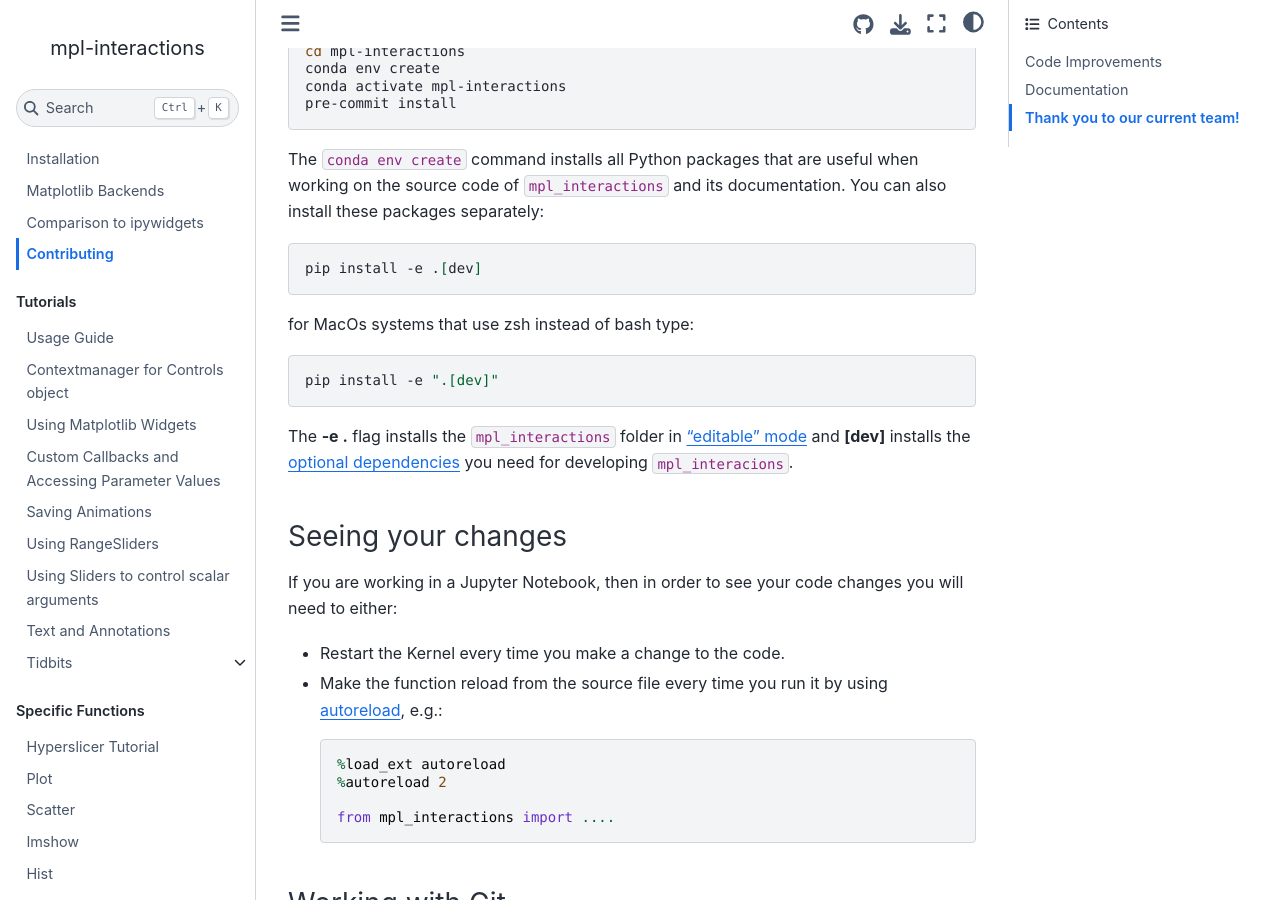
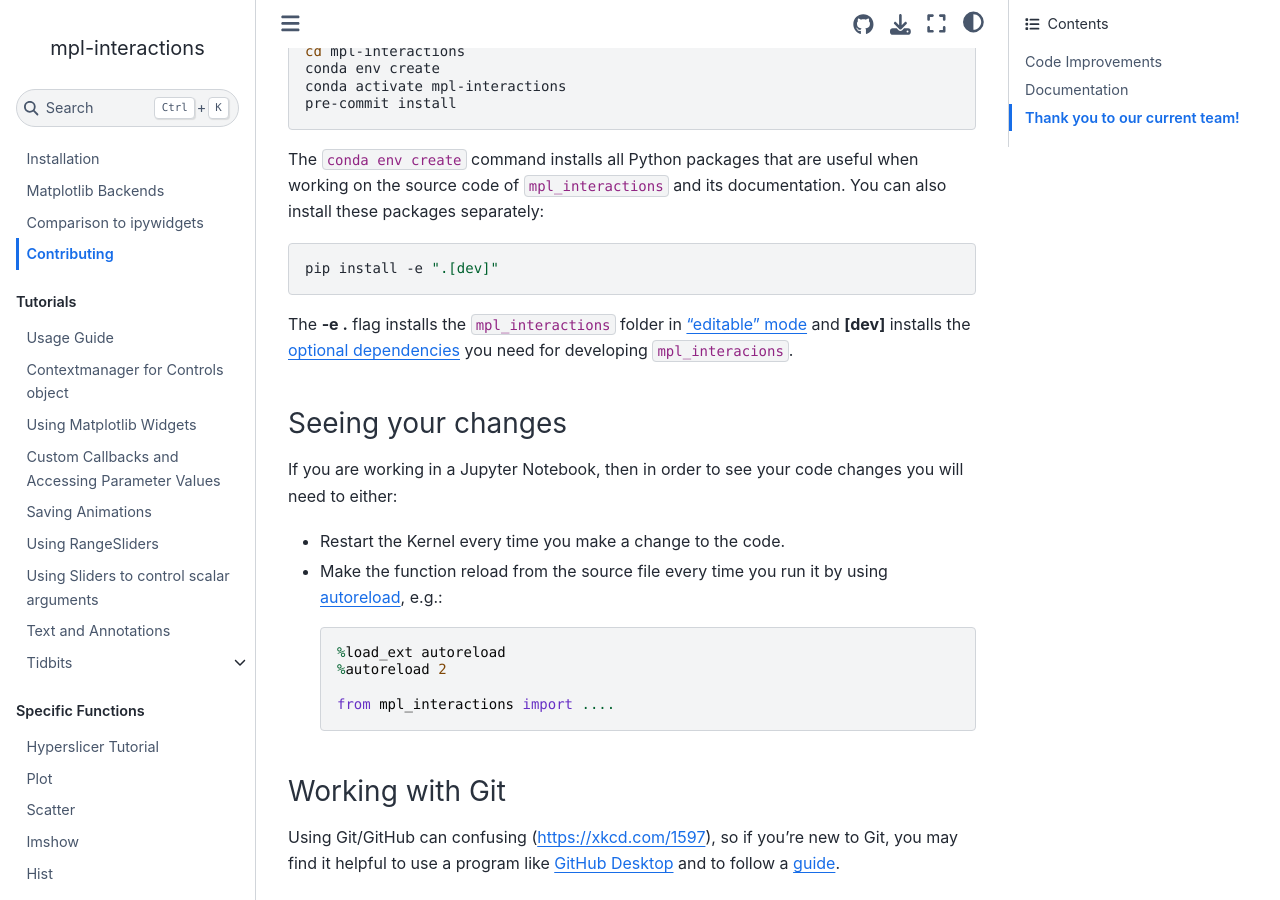
Before and after one commit to mpl-extensions/mpl-interactions, a Sphinx documentation site: the page built from docs/contributing.md, in a window 1280 px wide and 900 px high, scrolled down 401 px. Built offline with Sphinx 7.4.7 and the Sphinx Book theme 1.1.4, drawn with Linux system fonts in a browser that asks for light colours; pages that are not in the unit, such as notebooks, are missing from menus; the version number could not be read and is left out.

Commit message:
Updated contributing.md
added support for zsh

````diff
--- a/docs/contributing.md
+++ b/docs/contributing.md
@@ -17,12 +17,7 @@ pre-commit install
 The `conda env create` command installs all Python packages that are useful when working on the source code of `mpl_interactions` and its documentation. You can also install these packages separately:
 
 ```bash
-pip install -e .[dev]
-```
-for MacOs systems that use zsh instead of bash type:
-```bash
 pip install -e ".[dev]"
-
 ```
 
 The {command}`-e .` flag installs the `mpl_interactions` folder in ["editable" mode](https://pip.pypa.io/en/stable/cli/pip_install/#editable-installs) and {command}`[dev]` installs the [optional dependencies](https://setuptools.readthedocs.io/en/latest/userguide/dependency_management.html#optional-dependencies) you need for developing `mpl_interacions`.
````
